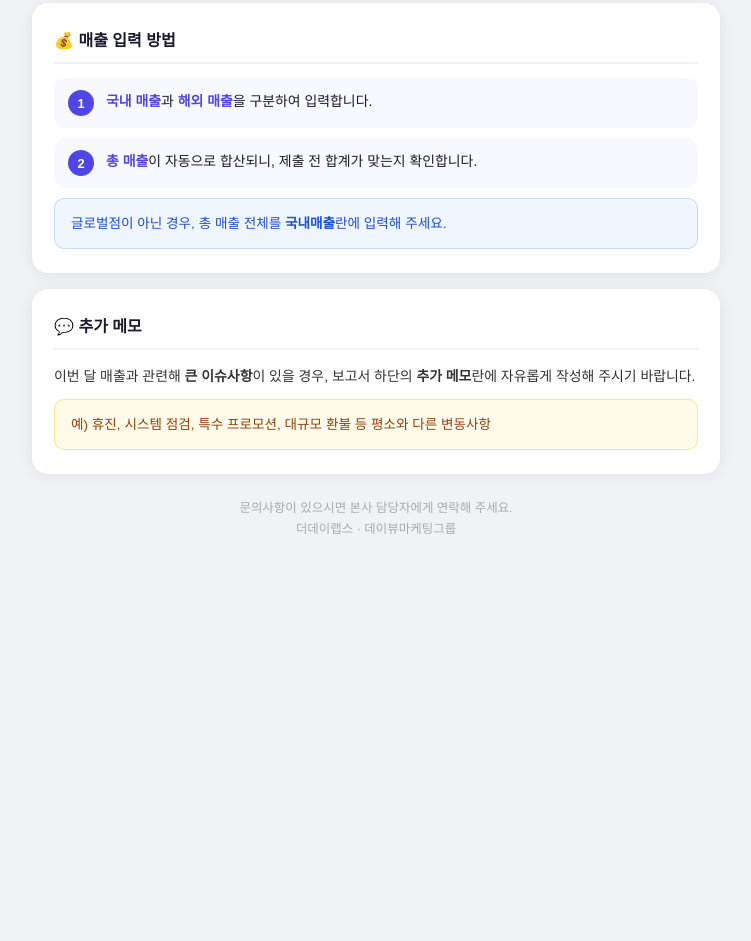
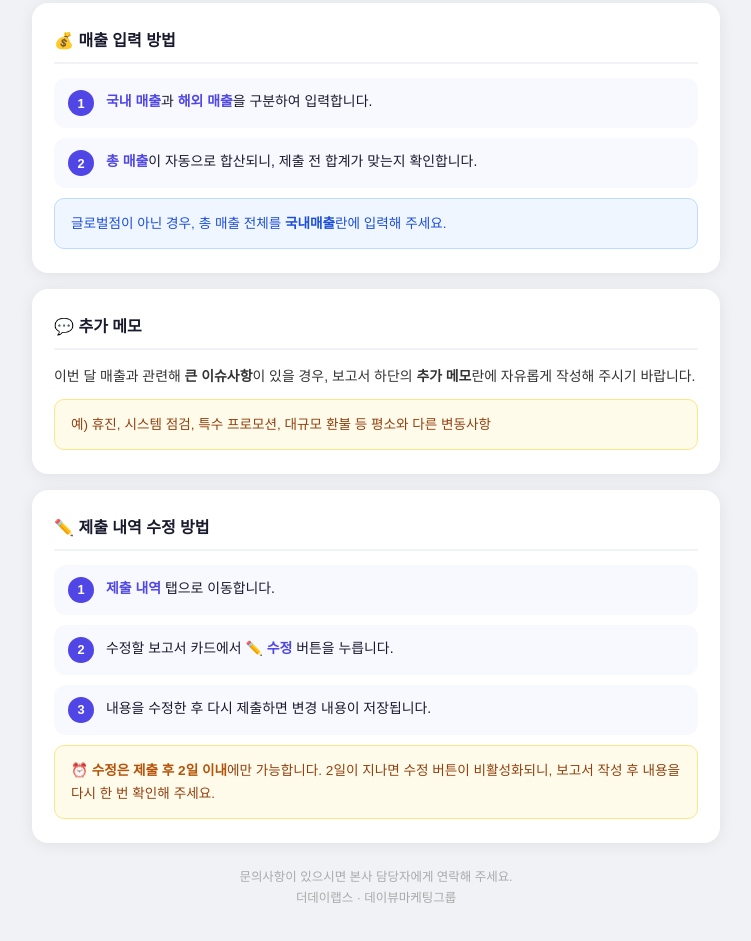
Before and after one commit to Thedaylabs/tdl, a plain HTML site: page guide.html in a window 1280 px wide. Shown: the part 1397-2338 px from the top of the page, without its empty margins (264-1015 px from the left). Before the commit the page ends 1997 px from the top, so only its background shows below. Drawn offline with Linux system fonts and the light colour scheme.

Commit message:
가이드: 제출 내역 수정 방법 안내 추가 (2일 이내 수정 가능)

```diff
--- a/guide.html
+++ b/guide.html
@@ -175,6 +175,25 @@
       <div class="warn-box">예) 휴진, 시스템 점검, 특수 프로모션, 대규모 환불 등 평소와 다른 변동사항</div>
     </div>
 
+    <div class="card">
+      <h2>✏️ 제출 내역 수정 방법</h2>
+      <div class="step-list">
+        <div class="step">
+          <div class="num">1</div>
+          <div class="txt"><b>제출 내역</b> 탭으로 이동합니다.</div>
+        </div>
+        <div class="step">
+          <div class="num">2</div>
+          <div class="txt">수정할 보고서 카드에서 <b>✏️ 수정</b> 버튼을 누릅니다.</div>
+        </div>
+        <div class="step">
+          <div class="num">3</div>
+          <div class="txt">내용을 수정한 후 다시 제출하면 변경 내용이 저장됩니다.</div>
+        </div>
+      </div>
+      <div class="warn-box" style="margin-top:10px;">⏰ <b>수정은 제출 후 2일 이내</b>에만 가능합니다. 2일이 지나면 수정 버튼이 비활성화되니, 보고서 작성 후 내용을 다시 한 번 확인해 주세요.</div>
+    </div>
+
     <div class="footer-note">
       문의사항이 있으시면 본사 담당자에게 연락해 주세요.<br>
       더데이랩스 · 데이뷰마케팅그룹
```
